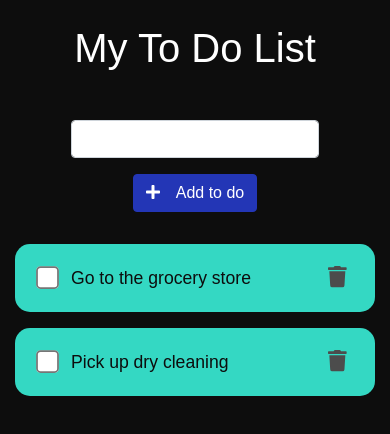
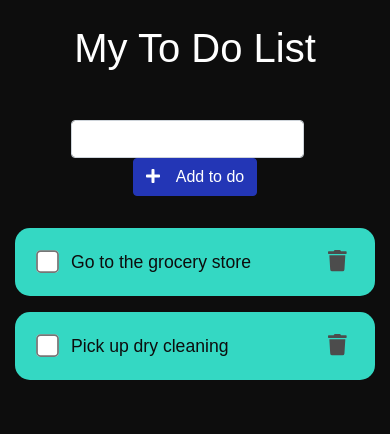
Before and after one commit to ahlaverty/portfoliosite, a React (Create React App) app: page /portfolio/todo-list in a window 390 px wide. Shown: the top 434 px of the page. Built offline with nearby package versions, Linux system fonts and the light colour scheme; a web font is replaced by a local one.

Commit message:
fix mobile style todo

```diff
--- a/src/todo-list/ToDoList.js
+++ b/src/todo-list/ToDoList.js
@@ -61,10 +61,10 @@ export default class ToDoList extends React.Component {
                      inline
                      onSubmit={this.handleSubmit}
                      className="justify-content-center">
-                     <Form.Group>
+                     <Form.Group id="todoItem">
                         <Form.Control
                            required
-                           id="todoItem"
+
                            type="text" onChange={this.handleChange} />
                      </Form.Group>
                      <Button
--- a/src/todo-list/todo-list.css
+++ b/src/todo-list/todo-list.css
@@ -10,6 +10,7 @@
 }
 
 #todoItem {
+  margin-bottom: 0;
   margin-right: 15px;
 }
 /*# sourceMappingURL=todo-list.css.map */
--- a/src/todo-list/todo-list.scss
+++ b/src/todo-list/todo-list.scss
@@ -12,5 +12,6 @@
 }
 
 #todoItem {
+   margin-bottom: 0;
    margin-right: 15px;
 }
```
Also changed, not shown: 1 other file (tests, documents, lock files or other folders).
